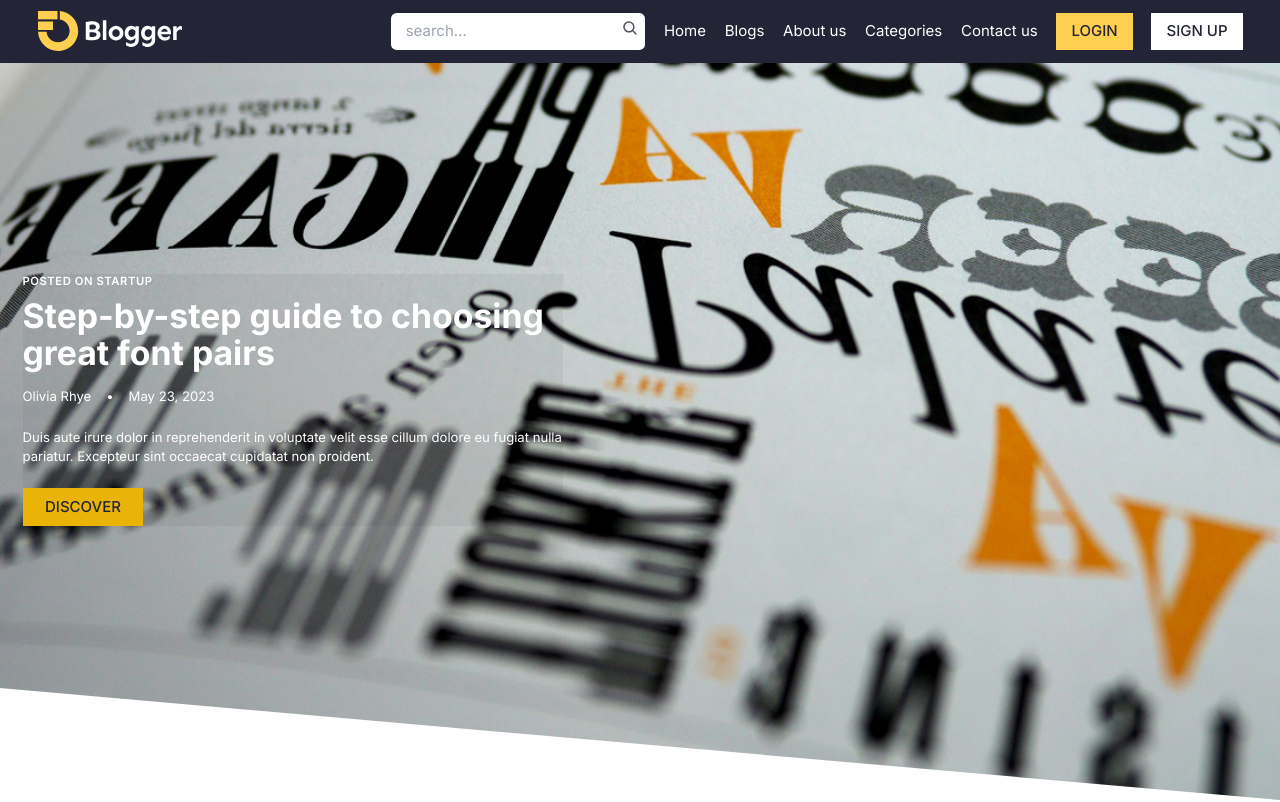
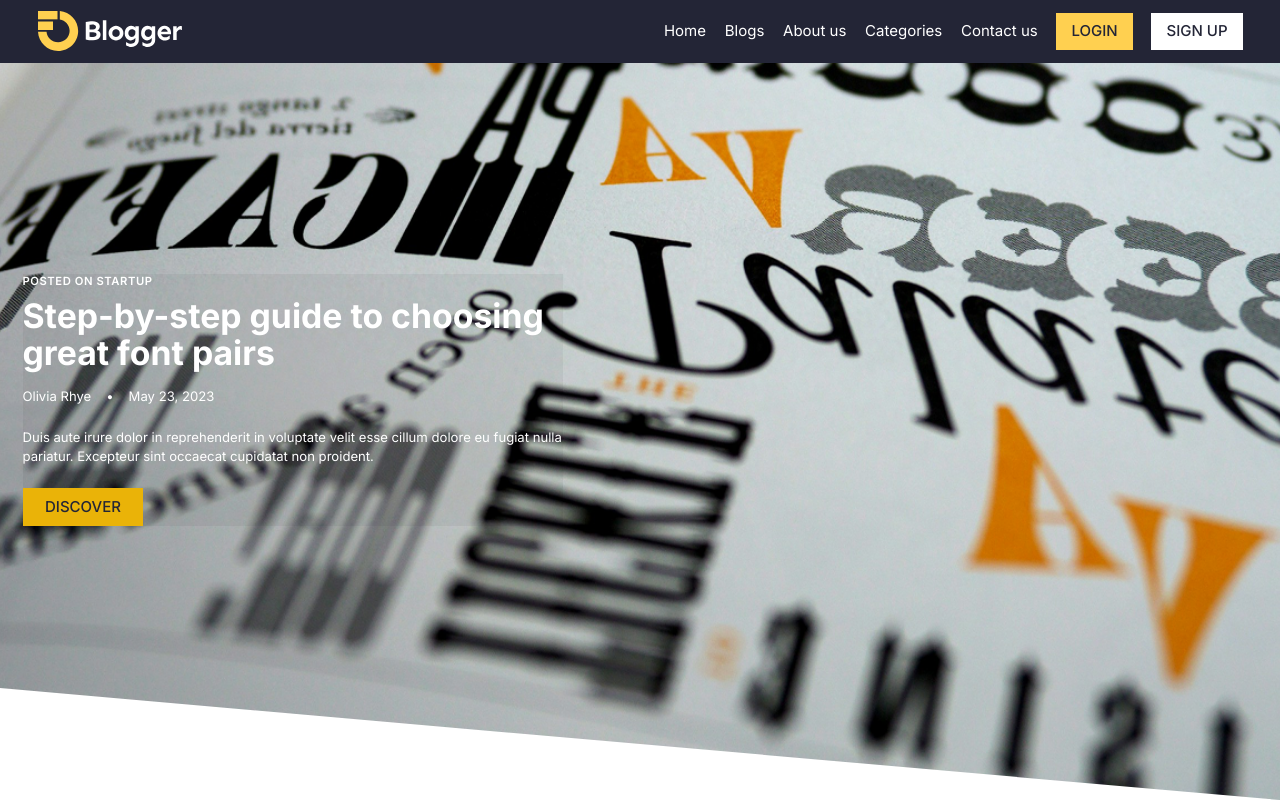
Before and after one commit to ayoub-akraou/Blogger, a React (Vite) app in the folder frontend/: page / in a window 1280 px wide. Shown: the top 802 px of the page. Built offline with nearby package versions, Linux system fonts and the light colour scheme; a small style sheet from the web is missing.

Commit message:
fix(header): suppression de la barre de recherche de l'en-tête
- Retrait de la barre de recherche pour simplifier l'interface utilisateur
- Maintien de la réactivité et de la fonctionnalité du menu burger

```diff
--- a/frontend/src/components/layouts/Header/Header.jsx
+++ b/frontend/src/components/layouts/Header/Header.jsx
@@ -17,7 +17,6 @@ export default function Header({ className }) {
       <nav className="mx-auto container flex items-center justify-between gap-5">
         <Logo isLight={true} className="mr-auto hidden sm:block" />
         <LogoIcon className="sm:hidden"></LogoIcon>
-        <SearchBar className="hidden sm:flex" />
         <Menu isOpened={isOpened} onClick={toggleMenu} />
         {isAuthenticated && <ProfileAvatar className="ml-auto" />}
         <BurgerMenu className="sm:hidden" onClick={toggleMenu} />
```
